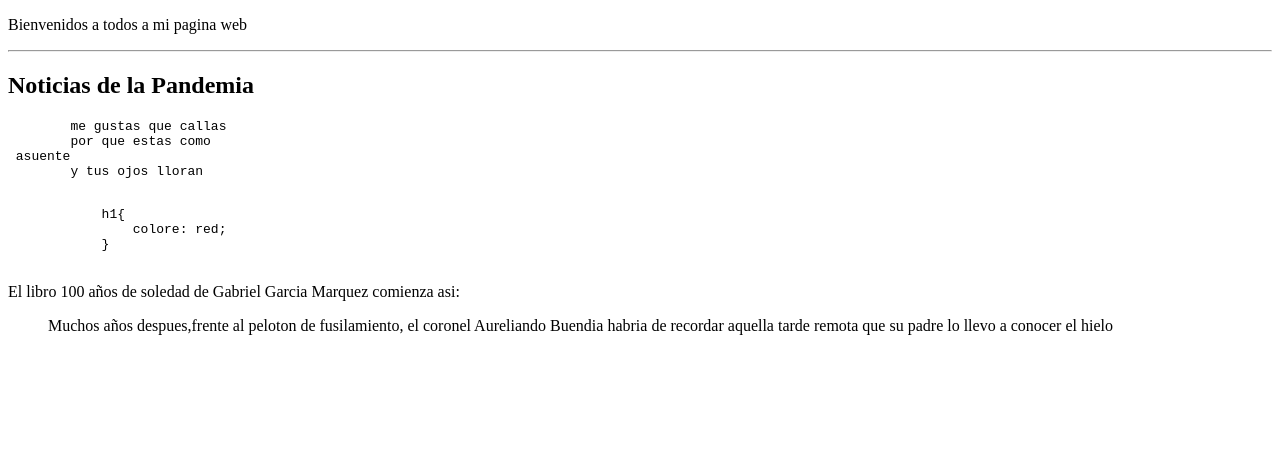
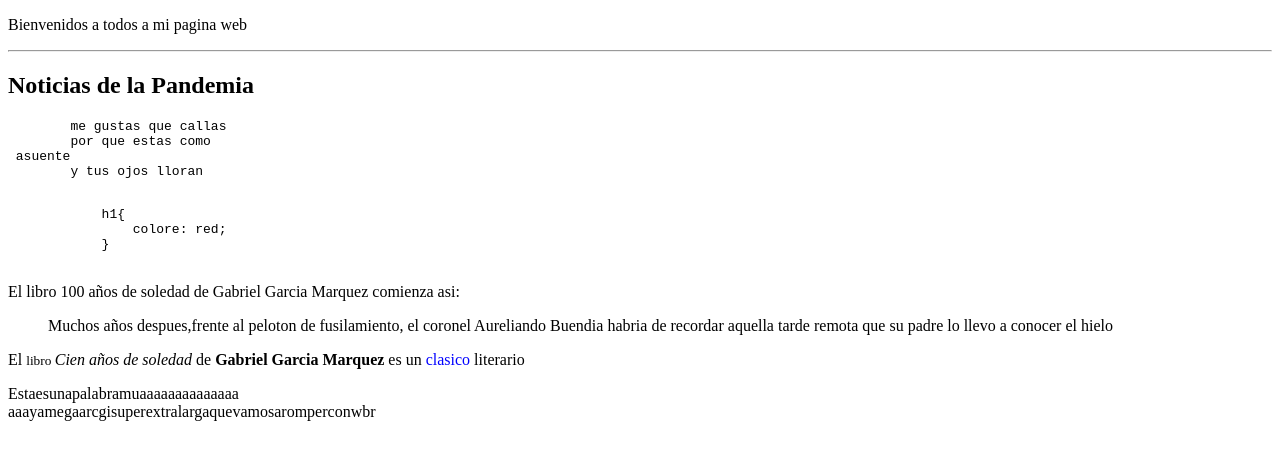
Before and after one commit to fisiangel14/html-2020, a plain HTML site: page 03/index.html in a window 1280 px wide. Drawn offline with Linux system fonts and the light colour scheme.

Commit message:
elementos de linea 1

```diff
--- a/03/index.html
+++ b/03/index.html
@@ -4,6 +4,11 @@
     <meta charset="UTF-8">
     <meta name="viewport" content="width=device-width, initial-scale=1.0">
     <title>Document</title>
+    <style>
+        span {
+            color: blue;
+        }
+    </style>
 </head>
 <body>
     <!--Elemento de Bloque
@@ -41,5 +46,16 @@
         remota que su padre lo llevo a conocer el hielo
     </blockquote>
 
+    <!-- Elementos de linea
+    em - emfasis
+    strong - texto mas importante
+    small - texo menos importante
+    wbr  - word breaking rule
+    br  - breaking rule
+    span - para dividir en una linea-->
+    <p>El <small> libro </small> <em> Cien años de soledad </em> de <strong> Gabriel Garcia Marquez</strong> es un <span>clasico</span> literario</p>
+
+    <p>Estaesunapalabramuaaaaaaaaaaaaaa<br>aaayamegaarcgi<wbr>superextralargaquevamosaromperconwbr</p>
+
 </body>
 </html>
```
